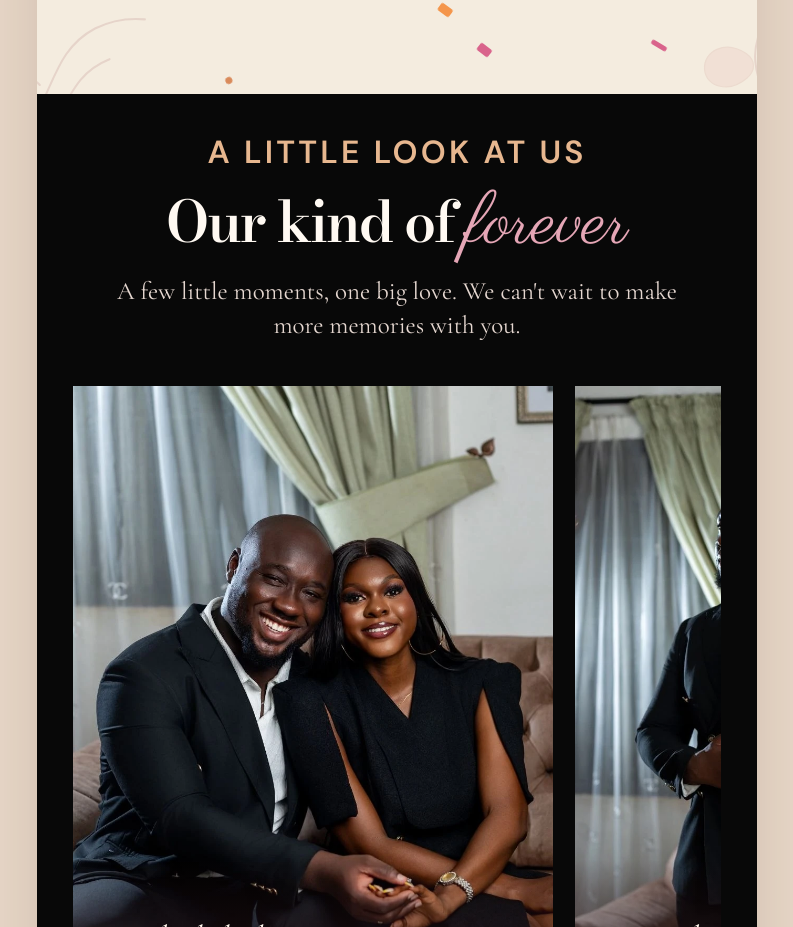
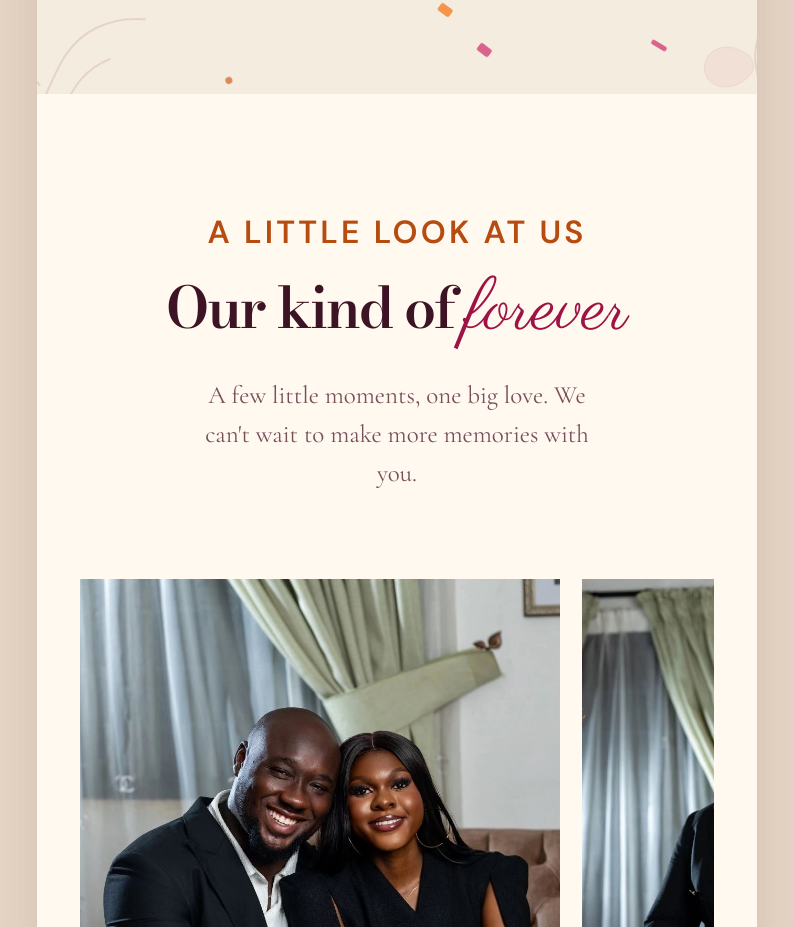
Before and after one commit to fidelnyame-80/Kaybee-Franca, a Next.js app: page / in a window 1280 px wide. Shown: the part 1873-2800 px from the top of the page, without its empty margins (243-1036 px from the left). Built offline with nearby package versions, Linux system fonts and the light colour scheme.

Commit message:
Restore original moments colors and layout while retaining carousel glide (#29)

```diff
--- a/app/globals.css
+++ b/app/globals.css
@@ -1381,15 +1381,5 @@ a { color: inherit; text-decoration: none; }
 .wedding-wall__add{font-size:clamp(14px,3cqw,19px);line-height:1.3;letter-spacing:.035em}
 @media(max-width:480px){.wedding-wall__note-copy{padding-left:22px;padding-right:5px;font-size:clamp(18px,4.5cqw,22px)}}
 
-/* Compact true-black Our Kind of Forever gallery */
-.moments{background:#080808;color:#f8f2eb;padding:clamp(35px,5cqw,64px) 5cqw clamp(32px,4cqw,52px)}
-.moments .section-kicker{color:#e7b78f}
-.moments__intro{padding-block:0 clamp(12px,2cqw,24px)}
-.moments__intro h2{color:#fff9f2;margin-top:clamp(12px,2cqw,22px)}
-.moments__intro h2 em{color:#e5a6b6}
-.moments__intro>p:last-child{max-width:560px;color:#e5d7d0;margin:clamp(13px,2cqw,22px) auto 0;line-height:1.35}
-.moments-carousel{margin-top:clamp(18px,3cqw,34px)}
+/* Preserve the smooth continuous carousel movement, restore original gallery styling. */
 .moments-carousel__track{scroll-behavior:auto;scroll-snap-type:none}
-.moments__caption{color:#f0bac8;margin:clamp(14px,2.5cqw,25px) 0 0}
-.moments__caption span{color:#f0bac8}
-@media(max-width:600px){.moments{padding:40px 5cqw 38px}.moments__intro h2{margin-top:12px}.moments__intro>p:last-child{max-width:330px;margin-top:16px}.moments-carousel{margin-top:22px}.moments-carousel__slide{flex-basis:66%;aspect-ratio:4/4.8}.moments__caption{margin-top:18px}}
```
